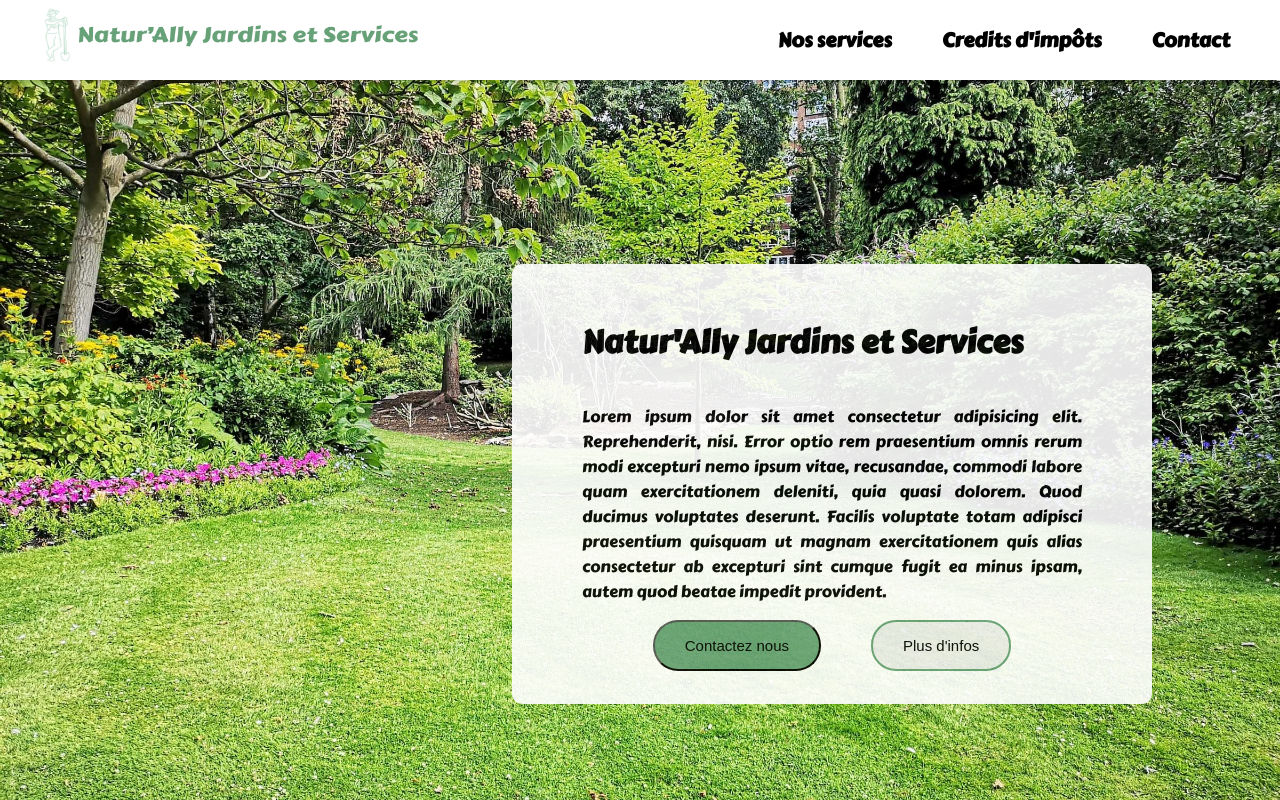
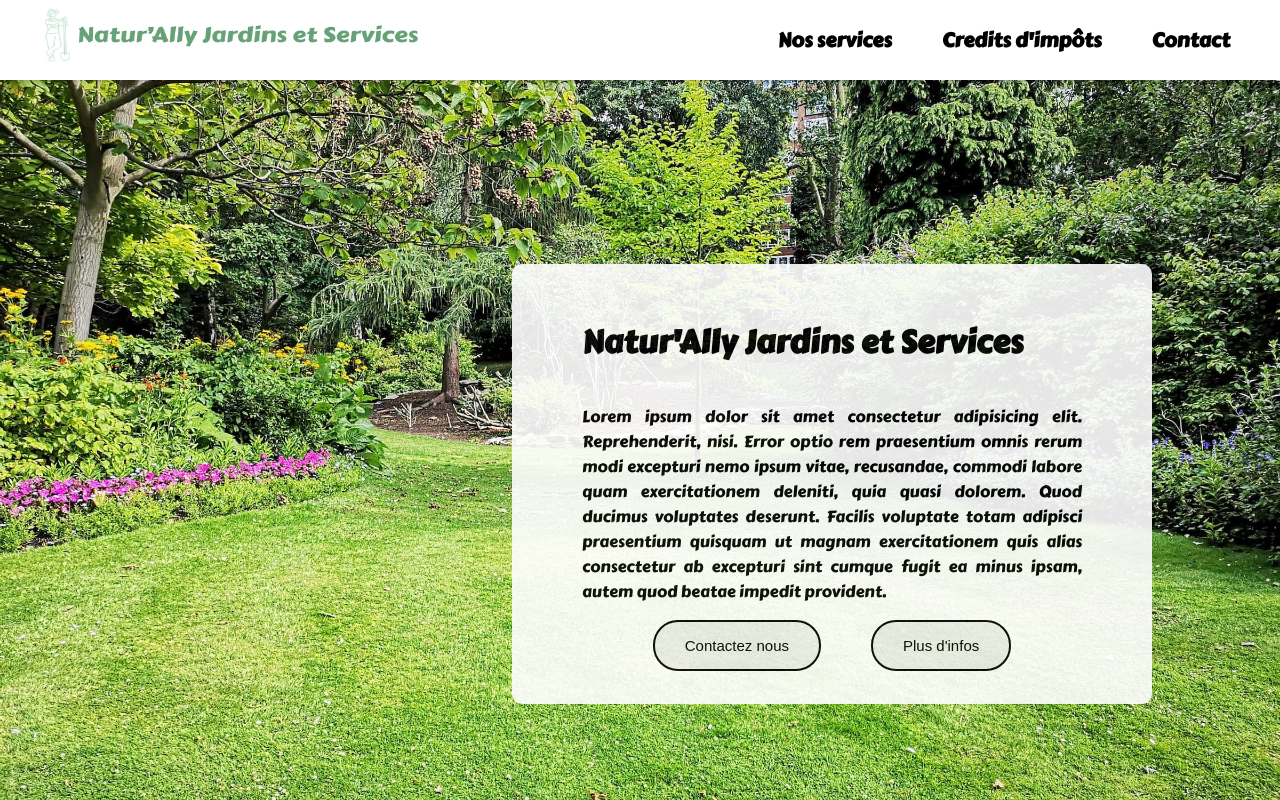
Before and after one commit to CeciliaBdev/Natur-Ally, a React (Create React App) app: page / in a window 1280 px wide. Shown: the top 800 px of the page. Built offline with nearby package versions, Linux system fonts and the light colour scheme.

Commit message:
update buttons

```diff
--- a/src/App.css
+++ b/src/App.css
@@ -65,7 +65,6 @@
   display: flex;
   justify-content: center;
   gap: 50px;
-  opacity: 1;
 }
 button {
   padding: 15px 30px;
@@ -73,17 +72,14 @@ button {
   font-size: 15px;
   color: black;
   transition: all 0.2s ease-in-out;
+  border: 2px solid black;
 }
 button:hover {
   transform: scale(1.1);
   cursor: pointer;
-}
-.button_contact {
   background-color: rgb(103, 161, 120);
 }
-.button_infos {
-  border: 2px solid rgb(103, 161, 120);
-}
+
 /** Nos services*/
 .services {
   width: 100vw;
--- a/src/components/Contenthome.js
+++ b/src/components/Contenthome.js
@@ -1,3 +1,4 @@
+import { Link } from 'react-scroll'
 function Contenthome() {
   return (
     <div className="content_home" id="content_home">
@@ -13,8 +14,18 @@ function Contenthome() {
           fugit ea minus ipsam, autem quod beatae impedit provident.
         </p>
         <div className="buttons">
-          <button className="button_contact">Contactez nous</button>
-          <button className="button_infos">Plus d'infos</button>
+          <Link to="contact" spy={true} smooth={true} offset={0} duration={700}>
+            <button className="button_contact">Contactez nous</button>
+          </Link>
+          <Link
+            to="services"
+            spy={true}
+            smooth={true}
+            offset={0}
+            duration={700}
+          >
+            <button className="button_infos">Plus d'infos</button>
+          </Link>
         </div>
       </div>
     </div>
```
